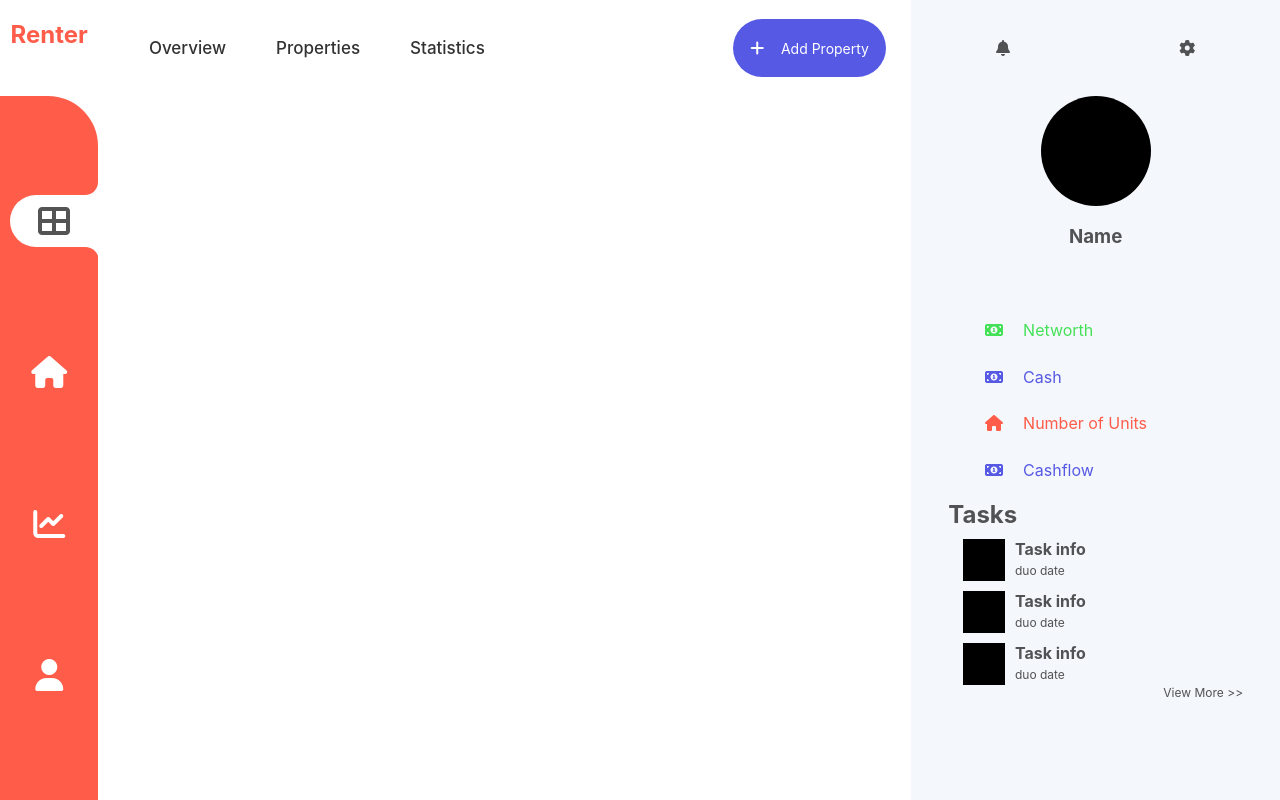
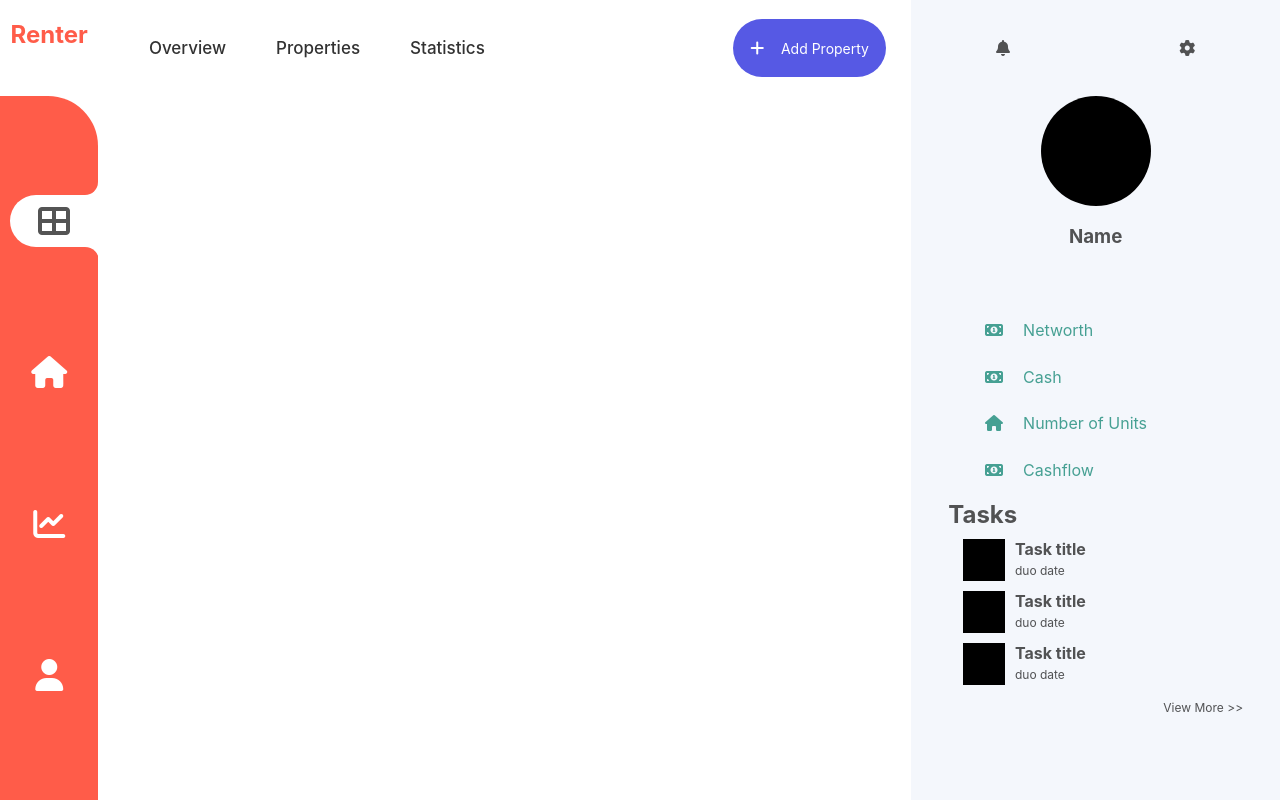
Before and after one commit to djolee96/renter-web-app, a React (Create React App) app in the folder renter/: page / in a window 1280 px wide. Built offline with nearby package versions, Linux system fonts and the light colour scheme.

Commit message:
color change profile preview

```diff
--- a/renter/src/app/components/ProfilePreview.jsx
+++ b/renter/src/app/components/ProfilePreview.jsx
@@ -36,21 +36,21 @@ class ProfilePreview extends React.Component{
                 <div className="preview-task">
                     <div className="task-icon"></div>
                     <div className="task-info">
-                        <h4>Task info</h4>
+                        <h4>Task title</h4>
                         <span>duo date</span>
                     </div>
                 </div>
                 <div className="preview-task">
                     <div className="task-icon"></div>
                     <div className="task-info">
-                        <h4>Task info</h4>
+                        <h4>Task title</h4>
                         <span>duo date</span>
                     </div>
                 </div>
                 <div className="preview-task">
                     <div className="task-icon"></div>
                     <div className="task-info">
-                        <h4>Task info</h4>
+                        <h4>Task title</h4>
                         <span>duo date</span>
                     </div>
                 </div>
--- a/renter/src/scss/_profilpreview.scss
+++ b/renter/src/scss/_profilpreview.scss
@@ -47,19 +47,9 @@
     display: flex;
     align-items: baseline;
     justify-content: flex-start;
+    color:#46A093;
 }
-.protfolio-preview-info:nth-child(1){
-    color:#44e157
-}
-.protfolio-preview-info:nth-child(2){
-    color:#5659e4
-}
-.protfolio-preview-info:nth-child(3){
-    color:#ff5c49
-}
-.protfolio-preview-info:nth-child(4){
-    color:#5659e4
-}
+
 .protfolio-preview-info div{
     margin-right:20px;
 }
@@ -105,7 +95,12 @@
 }
 
 .view-more {
+    margin-top:15px;
     cursor: pointer;
     font-size: 12px;
     align-self:flex-end;
 }
+
+.view-more:hover{
+    transform: scale(1.2);
+}
--- a/renter/src/scss/app.css
+++ b/renter/src/scss/app.css
@@ -227,22 +227,7 @@
   -webkit-box-pack: start;
       -ms-flex-pack: start;
           justify-content: flex-start;
-}
-
-.protfolio-preview-info:nth-child(1) {
-  color: #44e157;
-}
-
-.protfolio-preview-info:nth-child(2) {
-  color: #5659e4;
-}
-
-.protfolio-preview-info:nth-child(3) {
-  color: #ff5c49;
-}
-
-.protfolio-preview-info:nth-child(4) {
-  color: #5659e4;
+  color: #46A093;
 }
 
 .protfolio-preview-info div {
@@ -303,9 +288,15 @@
 }
 
 .view-more {
+  margin-top: 15px;
   cursor: pointer;
   font-size: 12px;
   -ms-flex-item-align: end;
       align-self: flex-end;
 }
+
+.view-more:hover {
+  -webkit-transform: scale(1.2);
+          transform: scale(1.2);
+}
 /*# sourceMappingURL=app.css.map */
```
Also changed, not shown: 1 other file (tests, documents, lock files or other folders).
